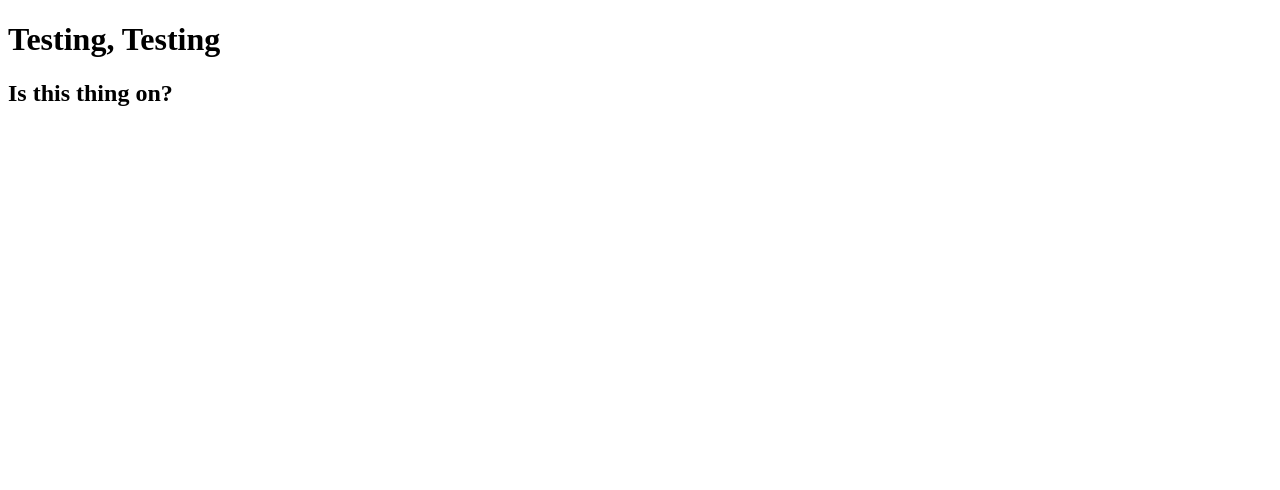
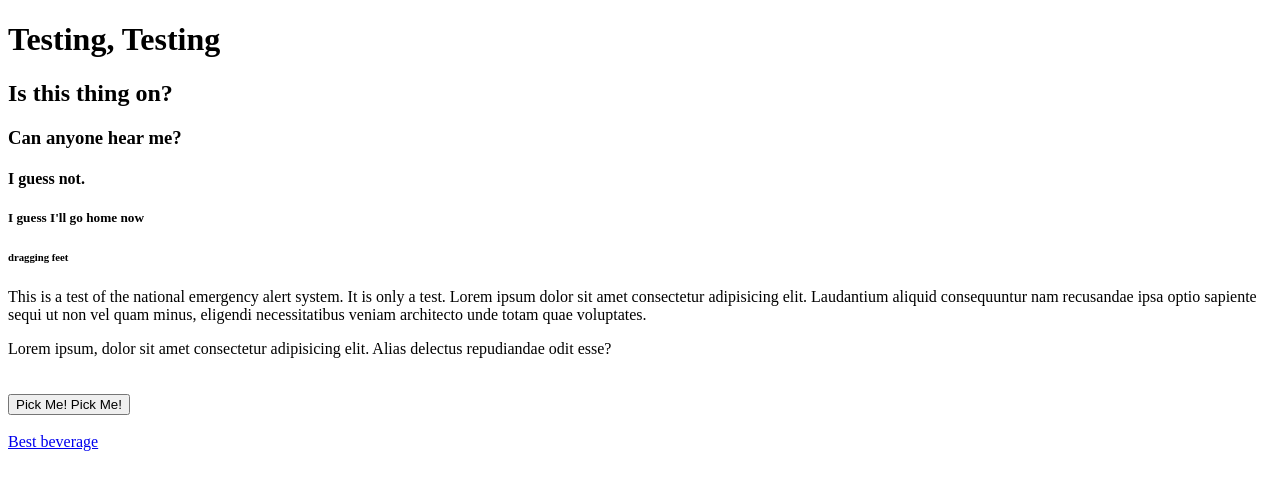
Before and after one commit to mquint18/BootcampTest1, a plain HTML site: page index.html in a window 1280 px wide. Drawn offline with Linux system fonts and the light colour scheme.

Commit message:
html stuff

```diff
--- a/index.html
+++ b/index.html
@@ -8,8 +8,27 @@
 </head>
 
 <body>
-    <h1>Testing, Testing</h1>
-    <h2>Is this thing on?</h2>
+    <h1> Testing, Testing</h1>
+    <h2> Is this thing on?</h2>
+    <h3> Can anyone hear me?</h3>
+    <h4>I guess not.</h4>
+    <h5> I guess I'll go home now</h5>
+    <h6> dragging feet</h6>
+
+    <p>This is a test of the national emergency alert system. It is only a test. Lorem ipsum dolor sit amet consectetur
+        adipisicing elit. Laudantium aliquid consequuntur nam recusandae ipsa optio sapiente sequi ut non vel quam
+        minus, eligendi necessitatibus veniam architecto unde totam quae voluptates.</p>
+
+    <article> Lorem ipsum, dolor sit amet consectetur adipisicing elit. Alias delectus repudiandae odit esse?</article>
+
+    <br>
+    <br>
+    <button>Pick Me! Pick Me! </button>
+    <br>
+    <br>
+    <a href="https://copykat.com/starbucks-vanilla-sweet-cream-cold-brew/">Best beverage</a>
+
+
 
 </body>
 
```
